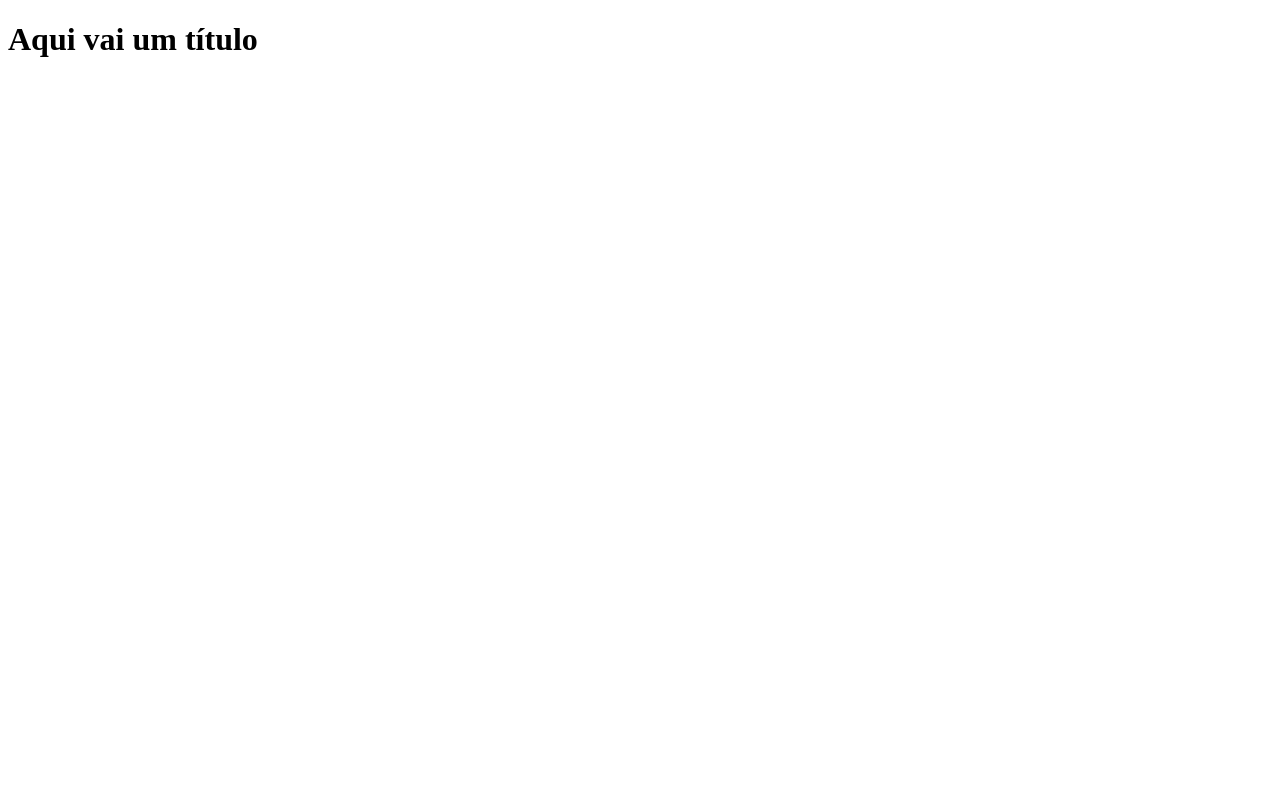
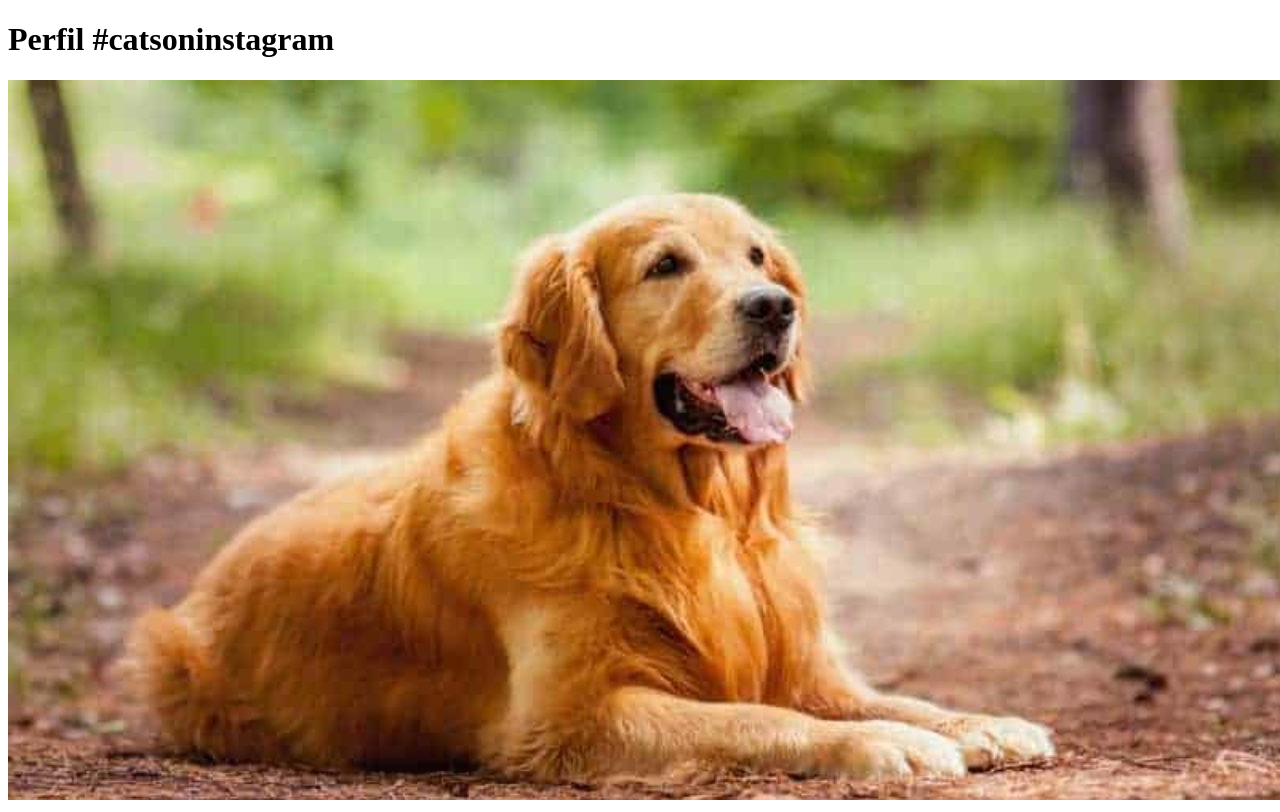
Before and after one commit to nivertonraphael/Descomplica, a plain HTML site: page index.html in a window 1280 px wide. Drawn offline with Linux system fonts and the light colour scheme.

Commit message:
Qualquer Coisa

```diff
--- a/index.html
+++ b/index.html
@@ -1,10 +1,11 @@
 <!DOCTYPE html>
 <html lang="pt-br">
 <head>
-    <title>Título da página</title>
+    <title>Fanpage de Gatinhos</title>
     <meta charset="utf-8">
 </head>
 <body>
-    <h1>Aqui vai um título</h1>
+    <h1>Perfil #catsoninstagram</h1>
+    <img src="Imagens/cachorro.jpg" />
 </body>
 </html>
```
Also changed, not shown: Imagens/cachorro.jpg (added), index.html.txt (deleted).
